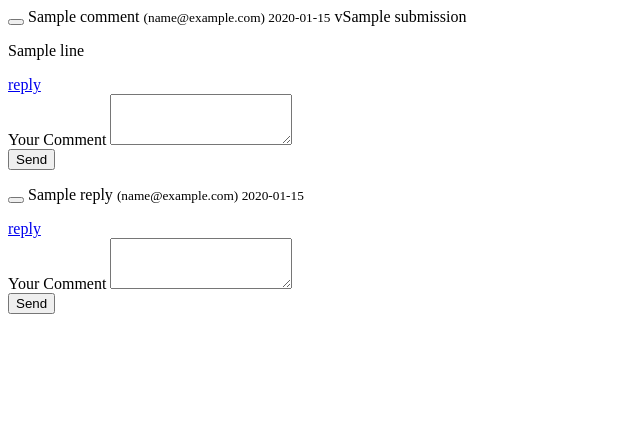
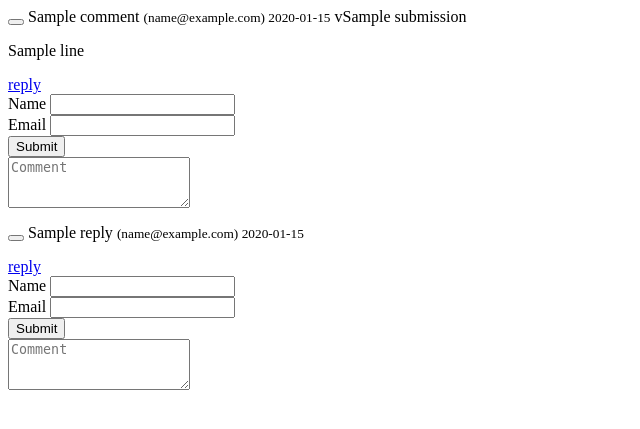
Before and after one commit to chrisburr/lhcb-talky, a Python web app: template talky/templates/comments.html in a window 1280 px wide. Shown: the top 429 px of the page, without its empty margins (0-640 px from the left). Run offline with Jinja, Linux system fonts and the light colour scheme; the template is opened without the code that fills it: most values are stand-ins (such as "Sample title", 1, 10 or a date in 2020).

Commit message:
Add support for submitting replies to comments

```diff
--- a/talky/talky.py
+++ b/talky/talky.py
@@ -1,13 +1,15 @@
 from flask import Flask, redirect, url_for
 from flask_mail import Mail
+from flask_wtf.csrf import CSRFProtect
 
 from . import default_config
 
-__all__ = ['app', 'mail']
+__all__ = ['app', 'mail', 'csrf']
 
 app = Flask(__name__)
 app.config.from_object(default_config)
 mail = Mail(app)
+csrf = CSRFProtect(app)
 
 
 @app.route('/')
--- a/talky/templates/comments.html
+++ b/talky/templates/comments.html
@@ -13,13 +13,38 @@
       <span>
         <a class="" role="button" data-toggle="collapse" href="#replyComment{{ id }}" aria-expanded="false" aria-controls="collapseExample">reply</a>
       </span>
-      <div class="collapse" id="replyComment{{ id }}">
-        <form>
-          <div class="form-group">
-            <label for="comment">Your Comment</label>
-            <textarea name="comment" class="form-control" rows="3"></textarea>
+      <div class="collapse well" id="replyComment{{ id }}">
+        <form action="comment/" method="POST" name="comment_form_{{ id }}">
+          <input type="hidden" name="parent_comment_id" value="{{ id }}"/>
+          <input type="hidden" name="csrf_token" value="{{ csrf_token() }}"/>
+          <div class="row">
+            <div class="col-lg-5">
+              <div class="form-group">
+                <div class="input-group">
+                  <span class="input-group-addon" for="name" id="basic-addon1">Name</span>
+                  <input class="form-control" id="name" name="name" type="text" value="" required>
+                </div>
+              </div>
+            </div>
+            <div class="col-lg-5">
+              <div class="form-group">
+                <div class="input-group">
+                  <span class="input-group-addon" for="email" id="basic-addon1">Email</span>
+                  <input class="form-control" id="email" name="email" type="text" value="" required>
+                </div>
+              </div>
+            </div>
+            <div class="col-lg-2 text-center">
+              <input class="btn btn-primary" clatext-centerss="form-control" type="submit" value="Submit">
+            </div>
           </div>
-          <button type="submit" class="btn btn-default">Send</button>
+          <div class="form-horizontal">
+            <div class="form-group">
+              <div class="col-md-12">
+                <textarea class="form-control" rows="3" id="comment" name="comment"  placeholder="Comment" required></textarea>
+              </div>
+            </div>
+          </div>
         </form>
       </div>
     </div>
@@ -28,7 +53,9 @@
     <div class="media">
       <!-- answer to the first comment -->
       {% for _id, _name, _email, _comment, _time, _submission, _replies in replies %}
+      <div class="well">
         {{ show_comment(_id, _name, _email, _comment, _time, _submission, _replies) }}
+      </div>
       {% endfor %}
       <!-- comments -->
     </div>
@@ -41,7 +68,7 @@
   <div class="post-comments">
     <div class="row">
       {% for id, name, email, comment, time, submission, replies in comments %}
-      <div class="media">
+      <div class="media well">
         {{ show_comment(id, name, email, comment, time, submission, replies) }}
       </div>
       {% endfor %}
```
Also changed, not shown: talky/interface/display.py (+38 -4 lines).
